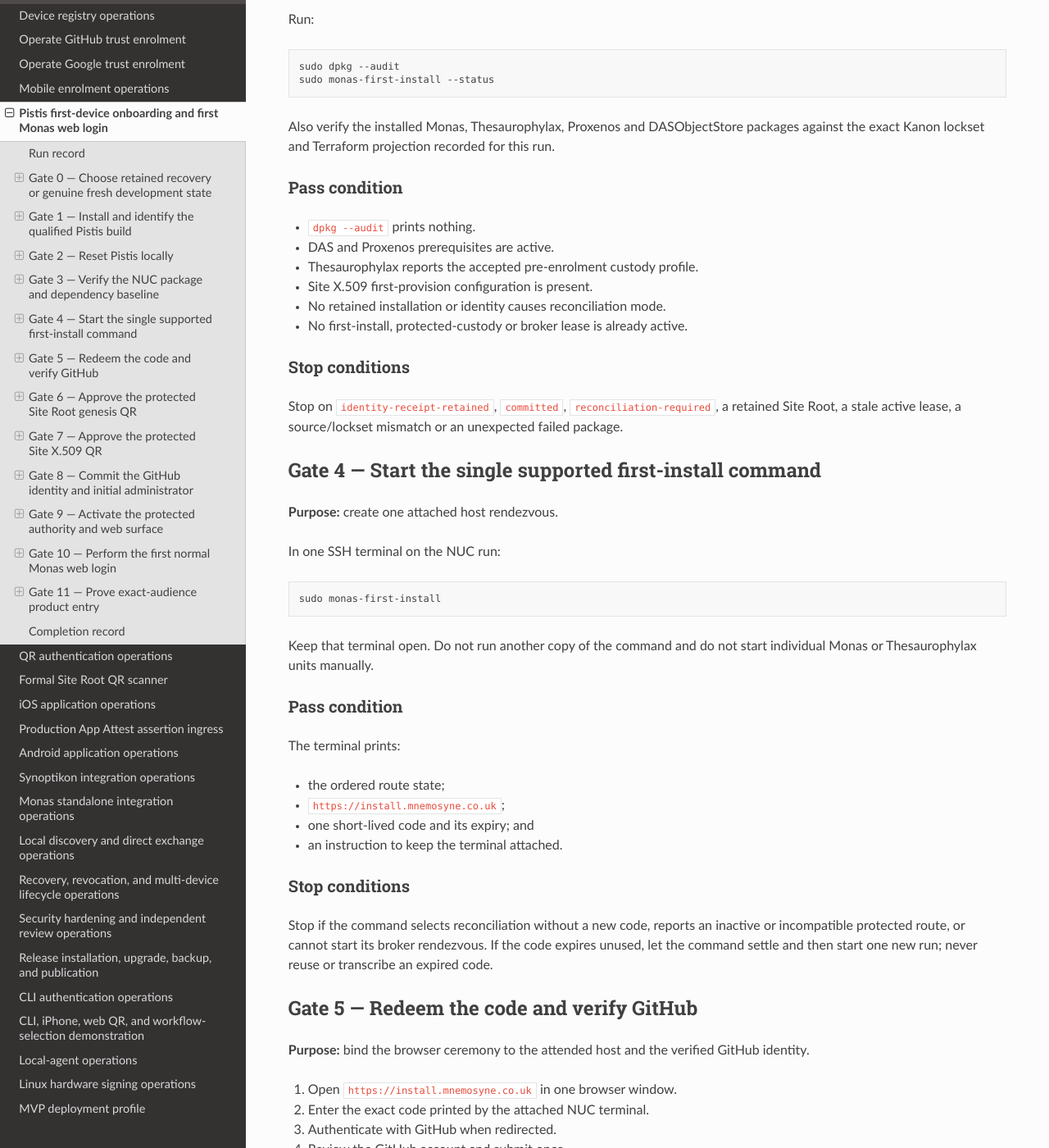
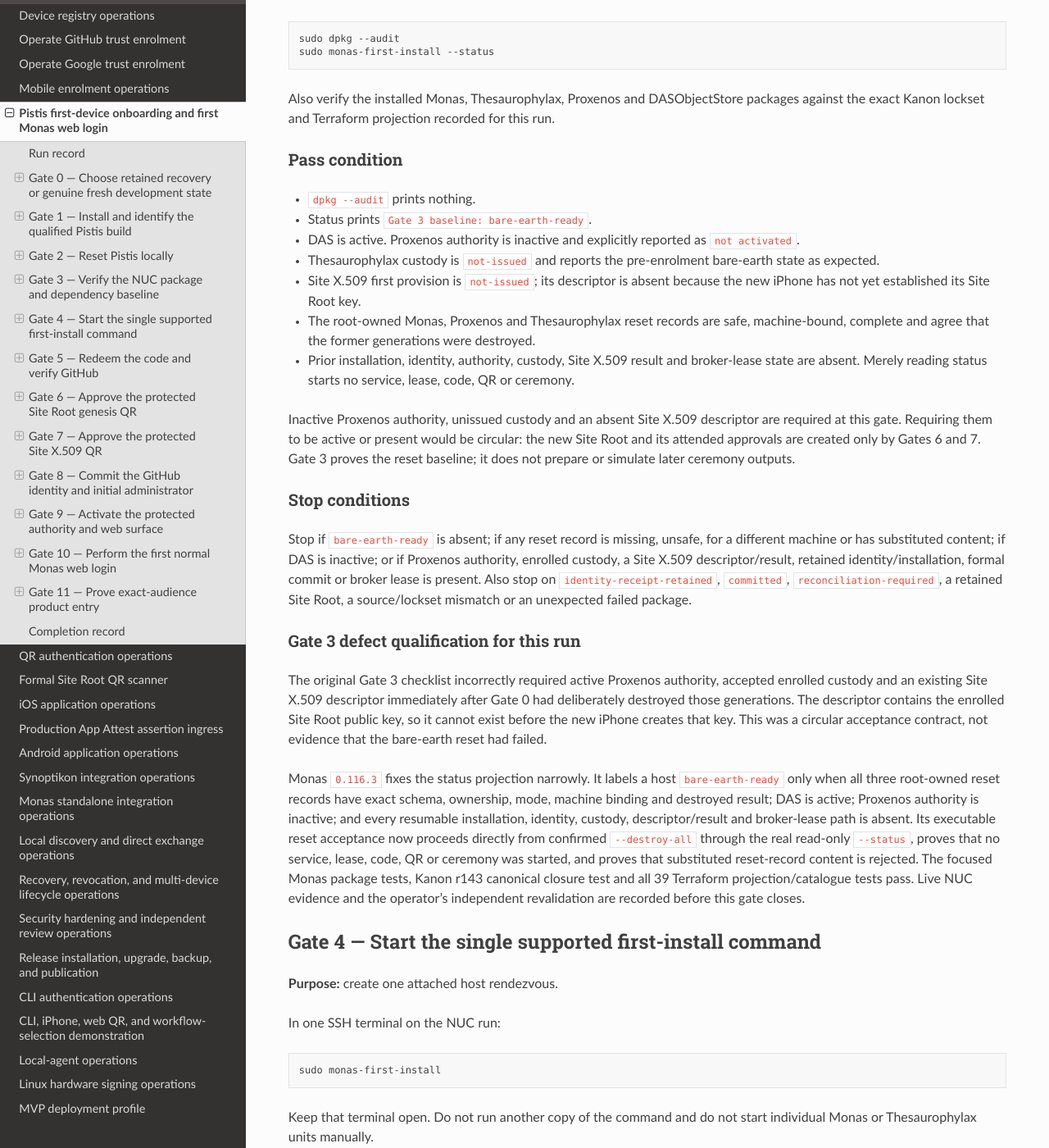
Before and after one commit to sagrudd/pistis, a Sphinx documentation site: the page built from docs/operations/monas-first-web-login-runbook.md, in a window 1280 px wide and 1400 px high, scrolled down 5365 px. Shown: the whole window at 82% size. Built offline with Sphinx 7.4.7 and the Read the Docs theme 3.1.0, drawn with Linux system fonts in a browser that asks for light colours; the version number could not be read and is left out; some of the changed text lies outside the part shown.

Commit message:
Correct Gate 3 bare-earth acceptance

```diff
--- a/docs/operations/monas-first-web-login-runbook.md
+++ b/docs/operations/monas-first-web-login-runbook.md
@@ -31,15 +31,15 @@
 |---|---|
 | Date and operator | 25 August 2026; `sagrudd` |
 | NUC hostname and address | No network hostname assigned; `192.168.0.193`. The observed OS-local label `stephen-NUC12DCMi9` is not a Site Trust identity. |
-| Monas package version and source revision | `0.116.2`; `4de58dd536e99ff601334efa76da68cc085d833c` |
+| Monas package version and source revision | `0.116.3`; `d22199afc0a9b2c3b1650961291fcbffe5732a6a` |
 | Recovery dependency versions and source revisions | Proxenos `0.53.1` at `cab0ae0a2832690c346b93184c839f56368f6657`; Thesaurophylax `0.70.0` at `fa61a3af3eacf1730f7978326fb5eacd24ccdc69` |
-| Dependent package rebuilt for the closure | Expedition Base Camp/Jenkins `0.85.19` at `18436c635d50197ff2676f107e60e076138bf2c2` |
-| Kanon lockset ID and digest | `monas-terraform-products-closure-20260824-r142`; `sha256:1fd72a96180a843eda54554364b63bd66f07fd5e77a7d72852e50e264761016e`; registry revision `b30178d62bc3898307beadd49cf7874d0da831a2` (canonical merge `d7911eb921c3031195bf59ed737c9977318d8365`) |
-| Terraform version and source revision | `0.4.48`; `7886293d47e453ff595bebefc4353f7da5a9af31` (r142 projection) |
+| Dependent package rebuilt for the closure | Expedition Base Camp/Jenkins `0.85.20` at `c08e45ea04fdcf43ca831a1093b167cf55fd8fb1` |
+| Kanon lockset ID and digest | `monas-terraform-products-closure-20260825-r143`; `sha256:e0bb0917045484cd7d07fdb4f7af80573bc2b6b15d7c93735f1edd359c95f403`; registry revision `1b4836e7464785f0e691eeb2e23aa701fddd1c69` (canonical merge `2b7a61644da32cb056628255d0958194505d5aab`) |
+| Terraform version and source revision | `0.4.49`; `371dbde324d093aa14c375db909fb3c24338801b` (r143 projection) |
 | Pistis version, build and source revision | `0.23.0` (`47`); `3c7d9b5a5c77445fd3aa54cf249b65dd7c61790c`; signed IPA SHA-256 `84d3246dbf4bae0b482ba8d1699b322727741368bc536b4b3e84098dc2a1dc79` |
 | iPhone model and iOS version | iPhone 14 Pro Max (`iPhone15,3`); iOS `26.6.1` (`23G83`) |
 | Native Monas HTTPS origin | Not issued. The prior `https://192.168.0.193:8443` generation is ineligible after Gate 0; a new origin is recorded only when the new installation issues it. |
-| Outcome of each gate | **Gate 0: PASS** (attended reset, qualified r142 deployment and idempotent live acceptance all passed). **Gate 1: PASS** (operator observed Pistis `0.23.0 (47)` in About). Gate 2: pass (operator reports local Pistis reset complete). Gates 3–10: not started. |
+| Outcome of each gate | **Gate 0: PASS** (attended reset and idempotent live acceptance passed). **Gate 1: PASS** (operator observed Pistis `0.23.0 (47)` in About). **Gate 2: PASS** (operator reports local Pistis reset complete). Gate 3: implementation qualified; awaiting operator revalidation after r143 deployment. Gates 4–10: not started. |
 
 Do not record QR payloads, bootstrap codes, browser capabilities, cookies,
 provider tokens, private keys or complete signed proofs.
@@ -264,17 +264,55 @@
 ### Pass condition
 
 - `dpkg --audit` prints nothing.
-- DAS and Proxenos prerequisites are active.
-- Thesaurophylax reports the accepted pre-enrolment custody profile.
-- Site X.509 first-provision configuration is present.
-- No retained installation or identity causes reconciliation mode.
-- No first-install, protected-custody or broker lease is already active.
+- Status prints `Gate 3 baseline: bare-earth-ready`.
+- DAS is active. Proxenos authority is inactive and explicitly reported as
+  `not activated`.
+- Thesaurophylax custody is `not-issued` and reports the pre-enrolment
+  bare-earth state as expected.
+- Site X.509 first provision is `not-issued`; its descriptor is absent because
+  the new iPhone has not yet established its Site Root key.
+- The root-owned Monas, Proxenos and Thesaurophylax reset records are safe,
+  machine-bound, complete and agree that the former generations were
+  destroyed.
+- Prior installation, identity, authority, custody, Site X.509 result and
+  broker-lease state are absent. Merely reading status starts no service,
+  lease, code, QR or ceremony.
+
+Inactive Proxenos authority, unissued custody and an absent Site X.509
+descriptor are required at this gate. Requiring them to be active or present
+would be circular: the new Site Root and its attended approvals are created
+only by Gates 6 and 7. Gate 3 proves the reset baseline; it does not prepare or
+simulate later ceremony outputs.
 
 ### Stop conditions
 
-Stop on `identity-receipt-retained`, `committed`,
-`reconciliation-required`, a retained Site Root, a stale active lease, a
-source/lockset mismatch or an unexpected failed package.
+Stop if `bare-earth-ready` is absent; if any reset record is missing, unsafe,
+for a different machine or has substituted content; if DAS is inactive; or if
+Proxenos authority, enrolled custody, a Site X.509 descriptor/result, retained
+identity/installation, formal commit or broker lease is present. Also stop on
+`identity-receipt-retained`, `committed`, `reconciliation-required`, a retained
+Site Root, a source/lockset mismatch or an unexpected failed package.
+
+### Gate 3 defect qualification for this run
+
+The original Gate 3 checklist incorrectly required active Proxenos authority,
+accepted enrolled custody and an existing Site X.509 descriptor immediately
+after Gate 0 had deliberately destroyed those generations. The descriptor
+contains the enrolled Site Root public key, so it cannot exist before the new
+iPhone creates that key. This was a circular acceptance contract, not evidence
+that the bare-earth reset had failed.
+
+Monas `0.116.3` fixes the status projection narrowly. It labels a host
+`bare-earth-ready` only when all three root-owned reset records have exact
+schema, ownership, mode, machine binding and destroyed result; DAS is active;
+Proxenos authority is inactive; and every resumable installation, identity,
+custody, descriptor/result and broker-lease path is absent. Its executable
+reset acceptance now proceeds directly from confirmed `--destroy-all` through
+the real read-only `--status`, proves that no service, lease, code, QR or
+ceremony was started, and proves that substituted reset-record content is
+rejected. The focused Monas package tests, Kanon r143 canonical closure test
+and all 39 Terraform projection/catalogue tests pass. Live NUC evidence and
+the operator's independent revalidation are recorded before this gate closes.
 
 ## Gate 4 — Start the single supported first-install command
 
```
